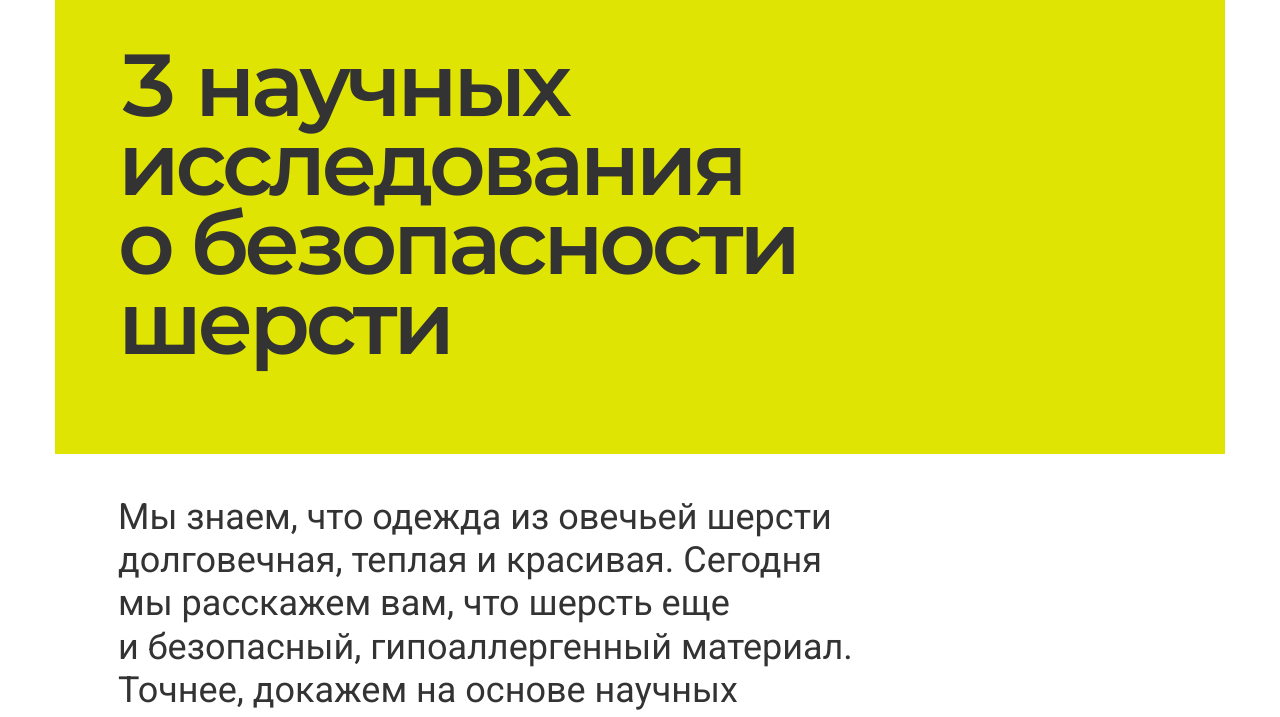
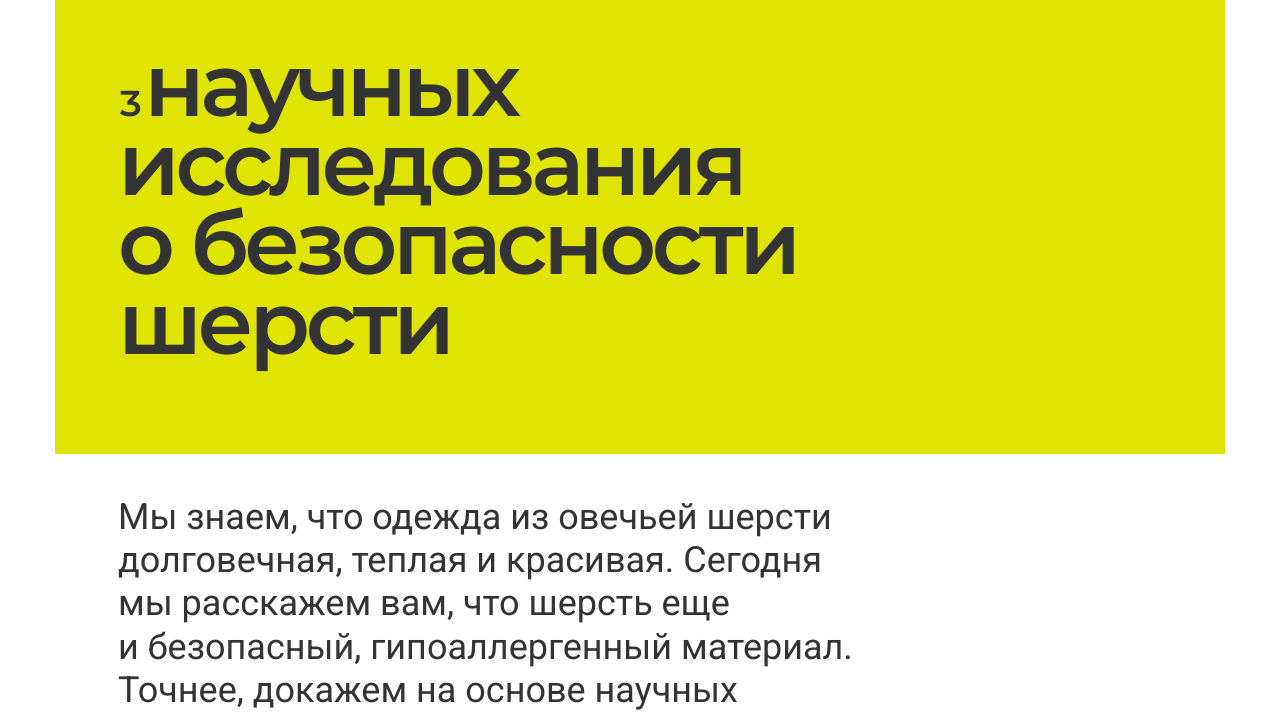
Before and after one commit to redasemenova/redasemenova.github.io, a plain HTML site: page index.html in a window 1280 px wide. Shown: the part 75-792 px from the top of the page. Drawn offline with Linux system fonts and the light colour scheme.

Commit message:
Add files via upload

```diff
--- a/index.html
+++ b/index.html
@@ -50,7 +50,7 @@
     <!-- заголовок -->
     <div class="row">
         <div class="col-xs-8">
-            <h1>3 научных исследования о безопасности шерсти</h1>
+            <h1><span class="h1">3 </span>научных исследования о безопасности шерсти</h1>
         </div>
     </div>
 
```
